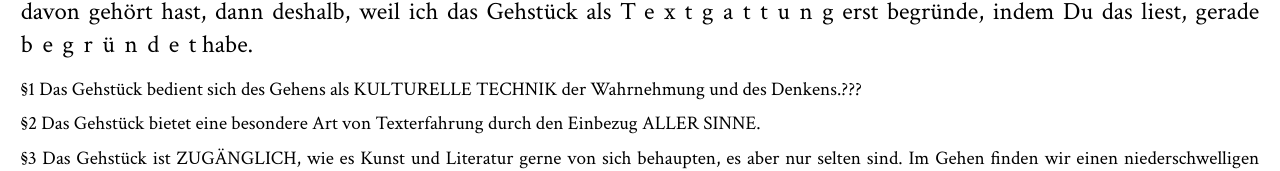
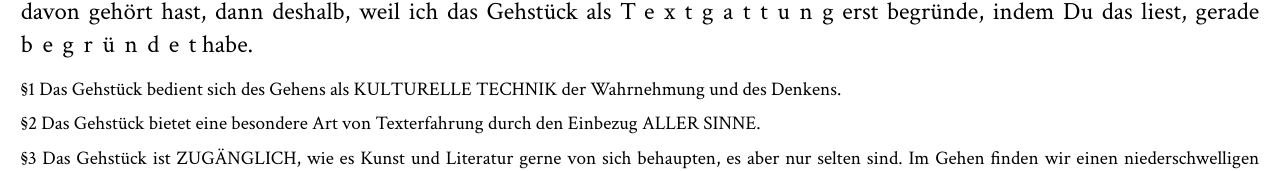
Before and after one commit to dan-wenger/gehstueck-website, a SvelteKit app: page / in a window 1280 px wide. Shown: the part 186-357 px from the top of the page. Built offline with nearby package versions, Linux system fonts and the light colour scheme.

Commit message:
test anpassung rückgängig

```diff
--- a/src/routes/+page.svelte
+++ b/src/routes/+page.svelte
@@ -30,7 +30,7 @@
   <div id="paragraphen" class="blocksatz">
     <p>
       §1 Das Gehstück bedient sich des Gehens als KULTURELLE TECHNIK der
-      Wahrnehmung und des Denkens.???
+      Wahrnehmung und des Denkens.
     </p>
     <p>
       §2 Das Gehstück bietet eine besondere Art von Texterfahrung durch den
```
